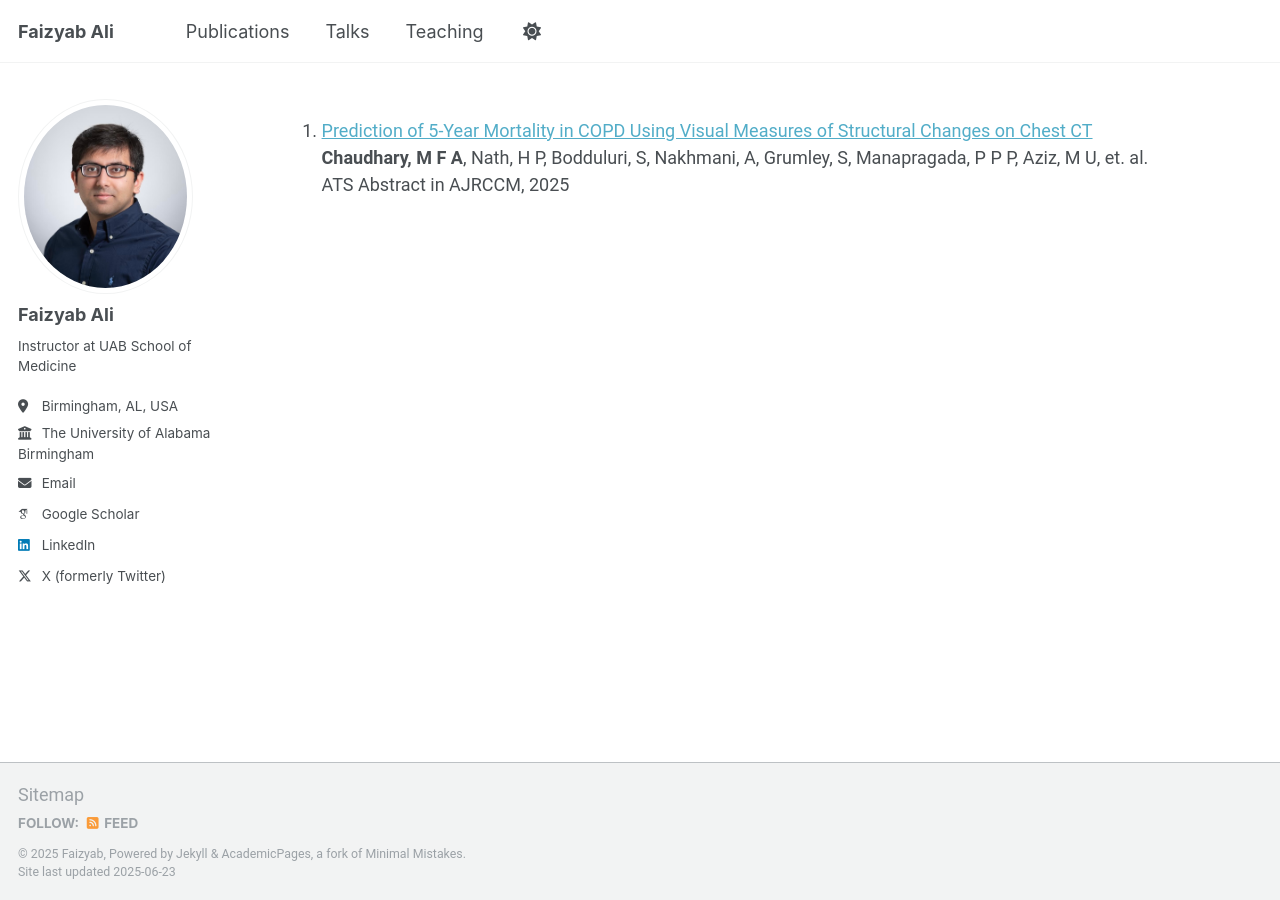
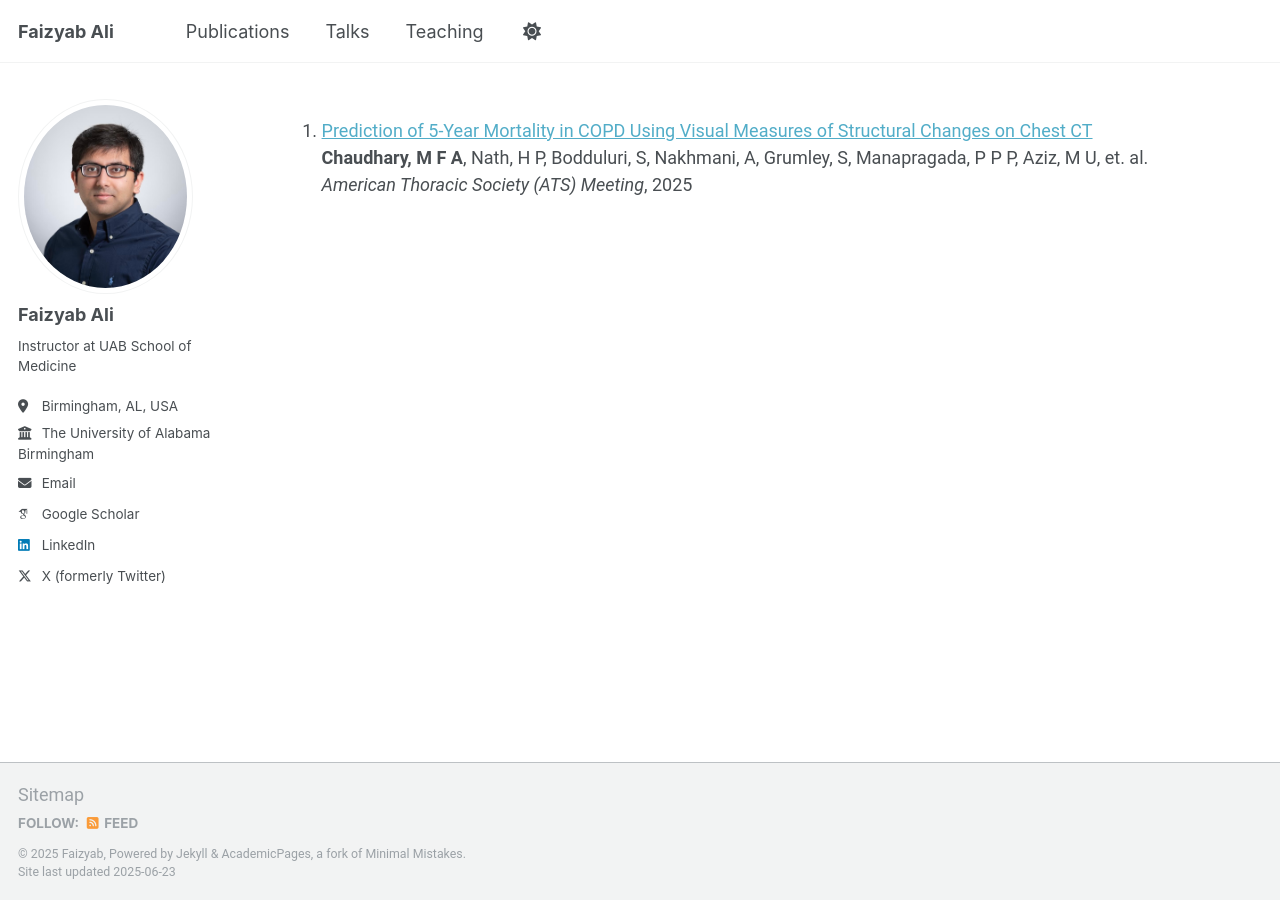
Before and after one commit to MFaizyabAli/mfaizyabali.github.io, a Jekyll site: the page built from _pages/publications.html, in a window 1280 px wide. Built offline with Jekyll 4.4.1, drawn with Linux system fonts in a browser that asks for light colours; some web fonts are replaced.

Commit message:
Font update

```diff
--- a/_pages/publications.html
+++ b/_pages/publications.html
@@ -8,7 +8,8 @@ author_profile: true
   .custom-link {
     text-decoration: none;
     cursor: pointer;
-    color: blue; /* optional, for standard link color */
+    color: blue; /* optional: standard link color */
+    font-family: "Montserrat", "Helvetica Neue", Helvetica, Arial, sans-serif;
   }
 
   .custom-link:hover {
@@ -22,7 +23,7 @@ author_profile: true
       Prediction of 5-Year Mortality in COPD Using Visual Measures of Structural Changes on Chest CT
     </a><br>
     <strong>Chaudhary, M F A</strong>, Nath, H P, Bodduluri, S, Nakhmani, A, Grumley, S, Manapragada, P P P, Aziz, M U, et. al.<br>
-    ATS Abstract in AJRCCM, 2025
+    <i>American Thoracic Society (ATS) Meeting</i>, 2025
   </li>
 </ol>
 
```
